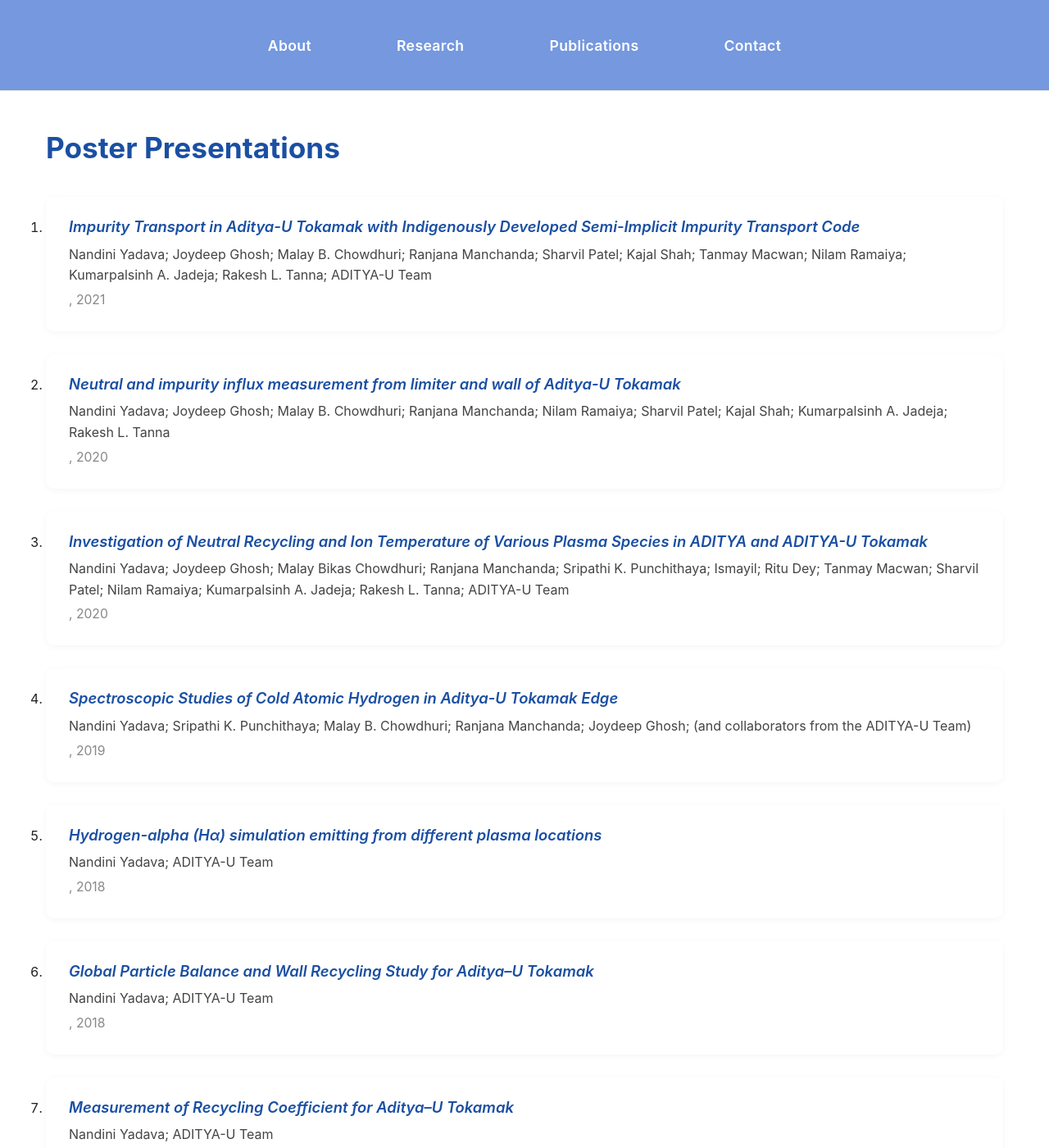
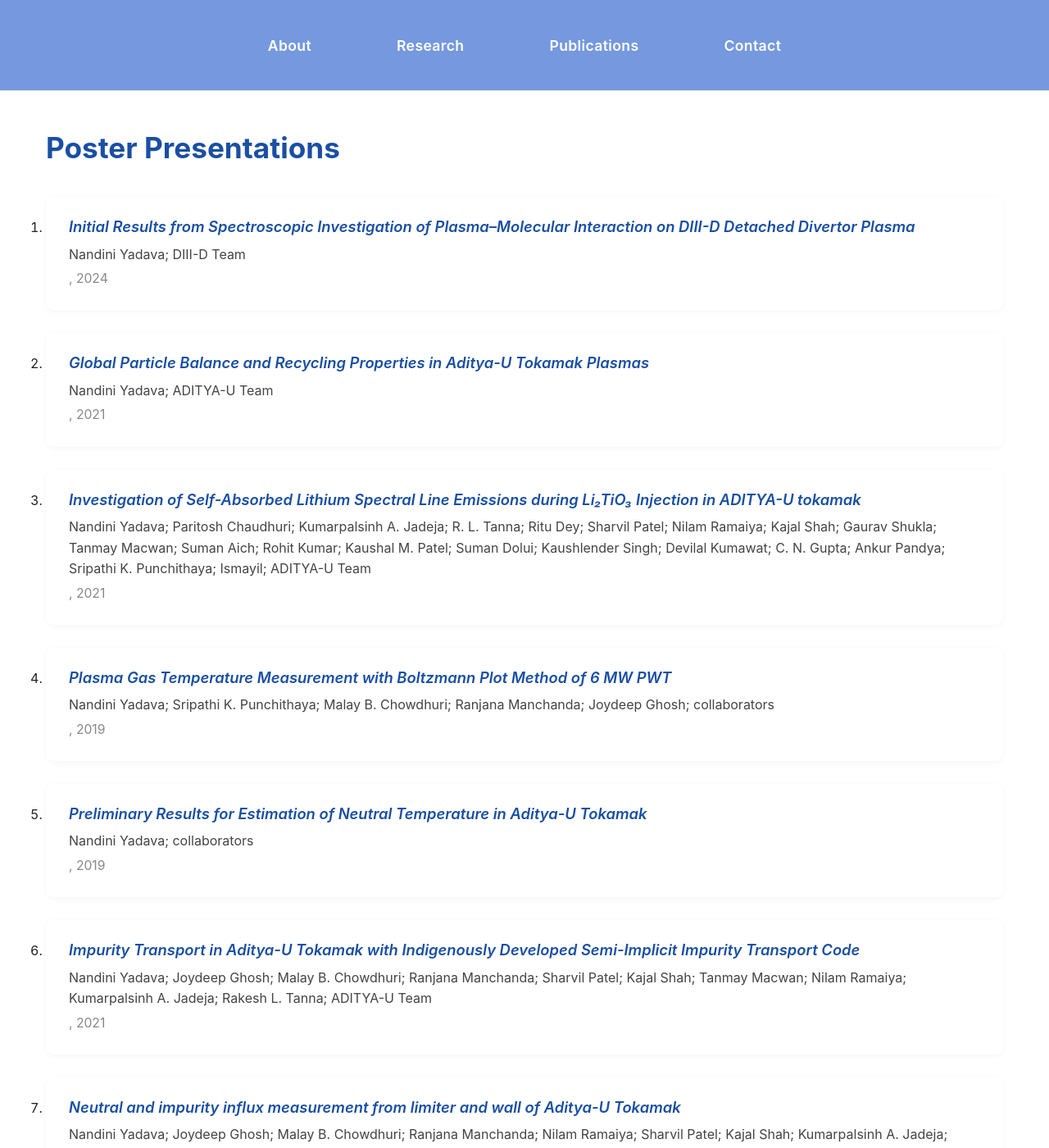
Before and after one commit to nandiniyadavaa/Researcher-NandiniYadav, a Jekyll site: the page built from pages/poster_presentations.md, in a window 1280 px wide and 1400 px high. Shown: the whole window at 82% size. Built offline with Jekyll 4.4.1, drawn with Linux system fonts in a browser that asks for light colours; a style sheet for code colours, icons or effects is not loaded.

Commit message:
Add multiple publication entries to YAML file

```diff
--- a/_data/publications_poster.yml
+++ b/_data/publications_poster.yml
@@ -1,3 +1,48 @@
+- authors: "Nandini Yadava; DIII-D Team"
+  year: 2024
+  title: "Initial Results from Spectroscopic Investigation of Plasma–Molecular Interaction on DIII-D Detached Divertor Plasma"
+  journal: "26th International Conference on Plasma–Surface Interactions in Controlled Fusion Devices (PSI-26), Marseille, France (May 12–17, 2024)"
+  volume:
+  pages:
+  doi:
+  link:
+
+- authors: "Nandini Yadava; ADITYA-U Team"
+  year: 2021
+  title: "Global Particle Balance and Recycling Properties in Aditya-U Tokamak Plasmas"
+  journal: "5th Asia–Pacific Conference on Plasma Physics (AAPPS-DPP 2021) — virtual"
+  volume:
+  pages:
+  doi:
+  link:
+
+- authors: "Nandini Yadava; Paritosh Chaudhuri; Kumarpalsinh A. Jadeja; R. L. Tanna; Ritu Dey; Sharvil Patel; Nilam Ramaiya; Kajal Shah; Gaurav Shukla; Tanmay Macwan; Suman Aich; Rohit Kumar; Kaushal M. Patel; Suman Dolui; Kaushlender Singh; Devilal Kumawat; C. N. Gupta; Ankur Pandya; Sripathi K. Punchithaya; Ismayil; ADITYA-U Team"
+  year: 2021
+  title: "Investigation of Self-Absorbed Lithium Spectral Line Emissions during Li₂TiO₃ Injection in ADITYA-U tokamak"
+  journal: "28th IAEA Fusion Energy Conference (FEC 2020, held 2021) — Poster/Preprint"
+  volume: "Preprint 1291"
+  pages:
+  doi:
+  link: "https://conferences.iaea.org/event/214/contributions/17329/"
+
+- authors: "Nandini Yadava; Sripathi K. Punchithaya; Malay B. Chowdhuri; Ranjana Manchanda; Joydeep Ghosh; collaborators"
+  year: 2019
+  title: "Plasma Gas Temperature Measurement with Boltzmann Plot Method of 6 MW PWT"
+  journal: "12th International Conference on Plasma Science and Applications (ICPSA 2019), University of Lucknow, India"
+  volume:
+  pages:
+  doi:
+  link:
+
+- authors: "Nandini Yadava; collaborators"
+  year: 2019
+  title: "Preliminary Results for Estimation of Neutral Temperature in Aditya-U Tokamak"
+  journal: "IAEA–ICTP School on Atomic and Molecular Spectroscopy 2019"
+  volume:
+  pages:
+  doi:
+  link:
+
 - authors: "Nandini Yadava; Joydeep Ghosh; Malay B. Chowdhuri; Ranjana Manchanda; Sharvil Patel; Kajal Shah; Tanmay Macwan; Nilam Ramaiya; Kumarpalsinh A. Jadeja; Rakesh L. Tanna; ADITYA-U Team"
   year: 2021
   title: "Impurity Transport in Aditya-U Tokamak with Indigenously Developed Semi-Implicit Impurity Transport Code"
```
